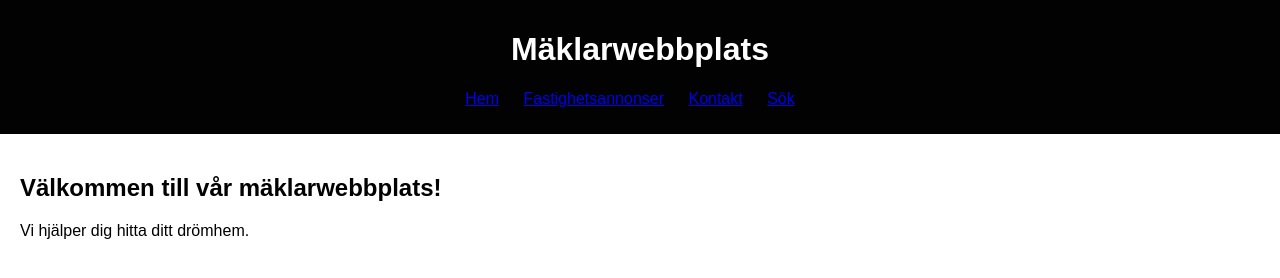
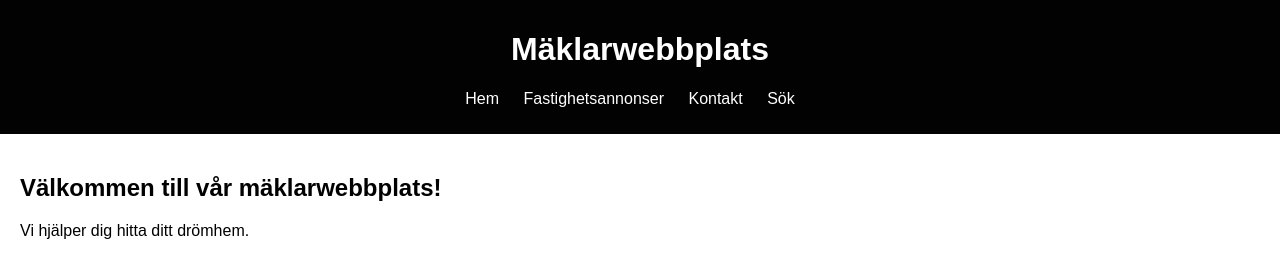
Before and after one commit to ErikLangemalm/M-klarsajten_Hushittarna, a website: page index.html in a window 1280 px wide. Drawn offline with nearby package versions, Linux system fonts and the light colour scheme.

Commit message:
removed the link underline and changed color

```diff
--- a/style.css
+++ b/style.css
@@ -9,6 +9,15 @@ header {
   color: white;
   padding: 10px;
   text-align: center;
+}
+
+li>a {
+  text-decoration: none;
+  color: white;
+}
+
+li>a:hover {
+  color: red;
 }
 
 nav ul {
```
